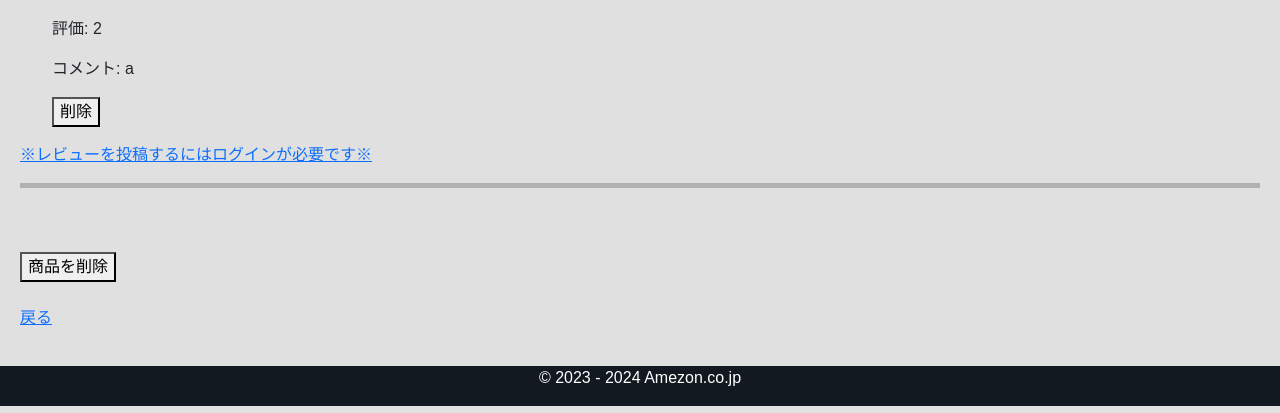
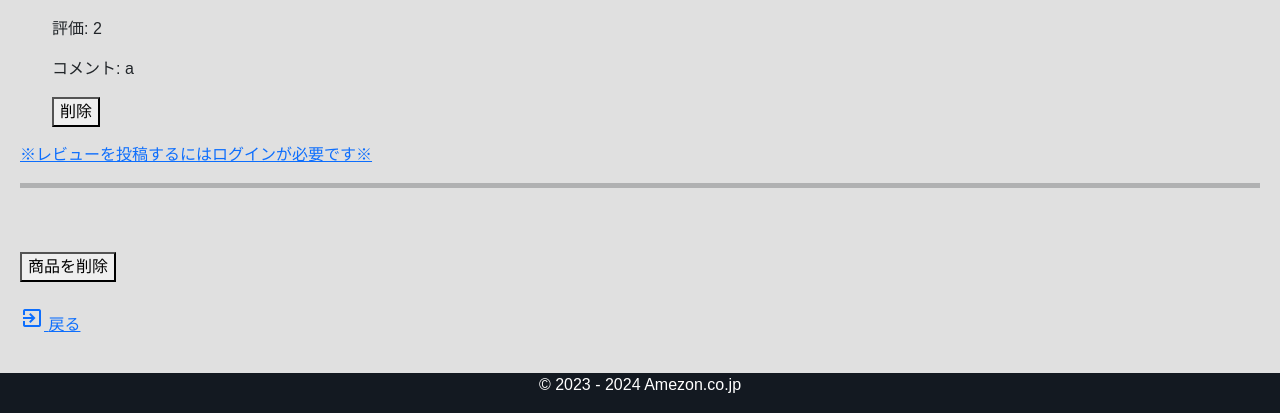
Before and after one commit to shomaozasa/NenkanSeisaku, a Django app: page /product/4 in a window 1280 px wide. Shown: the part 1338-1751 px from the top of the page. Run offline with Django 4.2, Linux system fonts and the light colour scheme; data comes from the database, SQL or seed files in the repository.

Commit message:
Update product.html

```diff
--- a/amazon/templates/product.html
+++ b/amazon/templates/product.html
@@ -71,7 +71,11 @@
   <button id="delete-product-button" type="submit"><span id="delete_a_product">商品を削除</span></button>
 </form>
 <br>
-<p><a href="{% url 'amazon:index' %}"><span id="back">戻る</span></a></p>
+<p><a href="{% url 'amazon:index' %}">
+  <span class="material-symbols-outlined">
+    exit_to_app
+  </span>
+  <span id="back">戻る</span></a></p>
 
 <script>
   document.addEventListener('DOMContentLoaded', function () {
```
